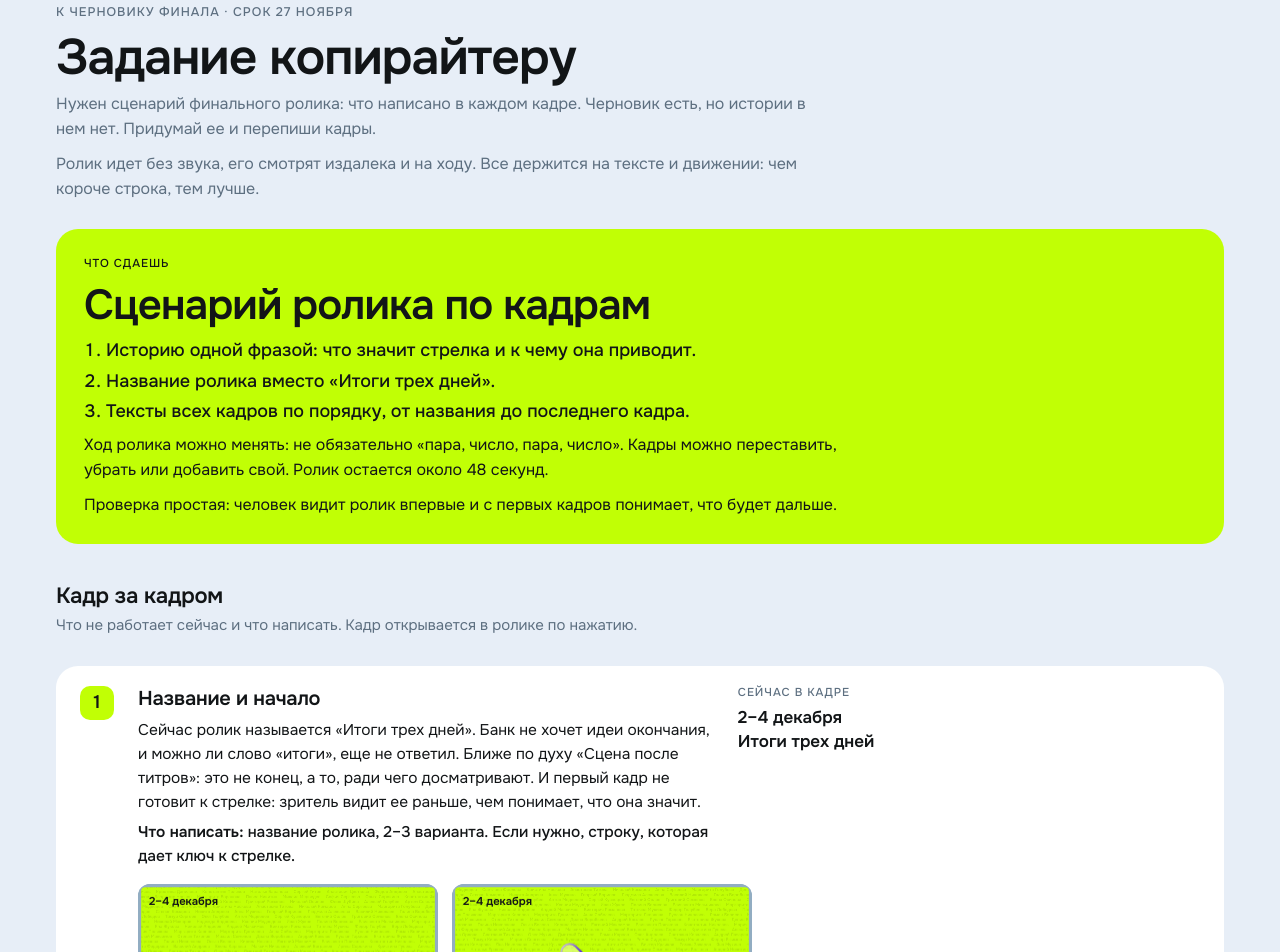
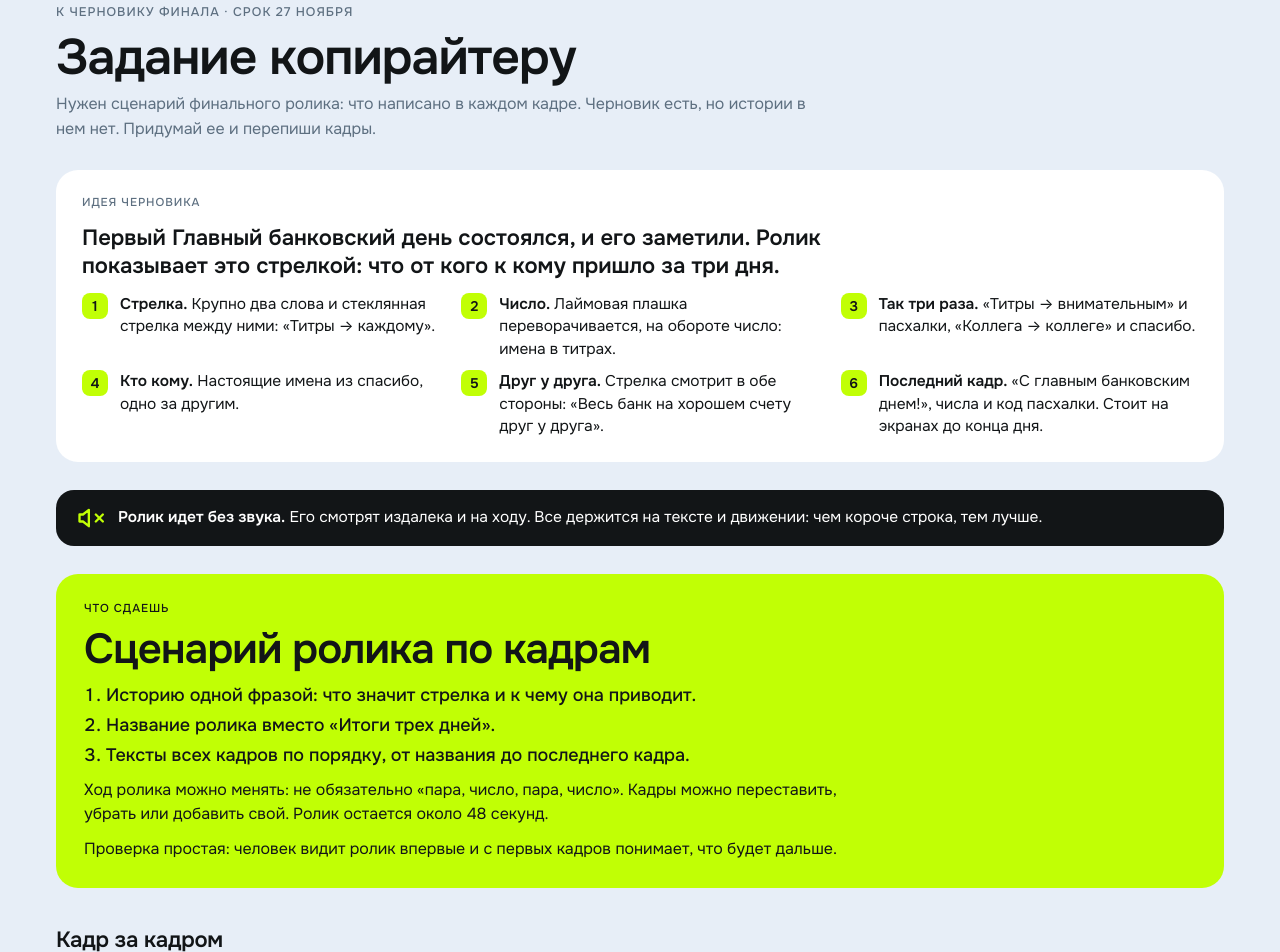
Before and after one commit to denismarsgpt-glitch/final-video-storyboard, a plain HTML site: page index.html in a window 1280 px wide. Shown: the part 1897-2849 px from the top of the page. Drawn offline with Linux system fonts and the light colour scheme.

Commit message:
Задание копирайтеру: идея черновика и пометка «без звука»
Co-Authored-By: Claude Opus 5.5 <noreply@anthropic.com>

```diff
--- a/index.html
+++ b/index.html
@@ -264,6 +264,19 @@ h2{font-weight:600;letter-spacing:-.02em}
 .tr-count .pill{font-size:13.5px;padding:6px 10px;border-radius:10px}
 .tr-count .pill.check{background:var(--bg-soft,#EEF3F9)}
 .tr-count .d{color:var(--muted);font-size:14px}
+
+/* v16: idea of the draft, silent note */
+.task-idea{background:var(--surface);border-radius:22px;padding:24px 26px;display:flex;flex-direction:column;gap:12px}
+.task-idea .lbl{font-weight:500;font-size:11.5px;letter-spacing:.08em;text-transform:uppercase;color:var(--muted)}
+.task-idea .lead2{font-size:clamp(18px,2vw,22px);font-weight:600;line-height:1.3;max-width:52ch}
+.idea-steps{margin:0;padding:0;list-style:none;counter-reset:is;display:grid;grid-template-columns:repeat(auto-fit,minmax(min(100%,300px),1fr));gap:10px 22px}
+.idea-steps>li{counter-increment:is;position:relative;padding-left:38px;min-height:26px;font-size:15.5px;line-height:1.45}
+.idea-steps>li::before{content:counter(is);position:absolute;left:0;top:0;width:26px;height:26px;border-radius:8px;background:var(--lime);display:grid;place-items:center;font-weight:600;font-size:14px}
+.idea-steps b{font-weight:600}
+.silent{display:flex;align-items:center;gap:14px;background:var(--fg);color:#fff;border-radius:18px;padding:14px 20px}
+.silent svg{flex:none;color:var(--lime)}
+.silent p{font-size:15.5px;line-height:1.4;color:#fff}
+.silent b{font-weight:600}
 </style>
 
 <div class="wrap">
@@ -314,7 +327,24 @@ h2{font-weight:600;letter-spacing:-.02em}
       <p class="eyebrow">К черновику финала · срок 27 ноября</p>
       <h2 id="h-task">Задание копирайтеру</h2>
       <p>Нужен сценарий финального ролика: что написано в каждом кадре. Черновик есть, но истории в нем нет. Придумай ее и перепиши кадры.</p>
-      <p>Ролик идет без звука, его смотрят издалека и на ходу. Все держится на тексте и движении: чем короче строка, тем лучше.</p>
+    </div>
+
+    <div class="task-idea">
+      <span class="lbl">Идея черновика</span>
+      <p class="lead2">Первый Главный банковский день состоялся, и его заметили. Ролик показывает это стрелкой: что от кого к кому пришло за три дня.</p>
+      <ol class="idea-steps">
+        <li><b>Стрелка.</b> Крупно два слова и стеклянная стрелка между ними: «Титры → каждому».</li>
+        <li><b>Число.</b> Лаймовая плашка переворачивается, на обороте число: имена в титрах.</li>
+        <li><b>Так три раза.</b> «Титры → внимательным» и пасхалки, «Коллега → коллеге» и спасибо.</li>
+        <li><b>Кто кому.</b> Настоящие имена из спасибо, одно за другим.</li>
+        <li><b>Друг у друга.</b> Стрелка смотрит в обе стороны: «Весь банк на хорошем счету друг у друга».</li>
+        <li><b>Последний кадр.</b> «С главным банковским днем!», числа и код пасхалки. Стоит на экранах до конца дня.</li>
+      </ol>
+    </div>
+
+    <div class="silent">
+      <svg viewBox="0 0 24 24" width="28" height="28" aria-hidden="true" fill="none" stroke="currentColor" stroke-width="2" stroke-linecap="round" stroke-linejoin="round"><path d="M11 5 6 9H3v6h3l5 4V5z"/><path d="m23 9-6 6"/><path d="m17 9 6 6"/></svg>
+      <p><b>Ролик идет без звука.</b> Его смотрят издалека и на ходу. Все держится на тексте и движении: чем короче строка, тем лучше.</p>
     </div>
 
     <div class="task-q">
```
